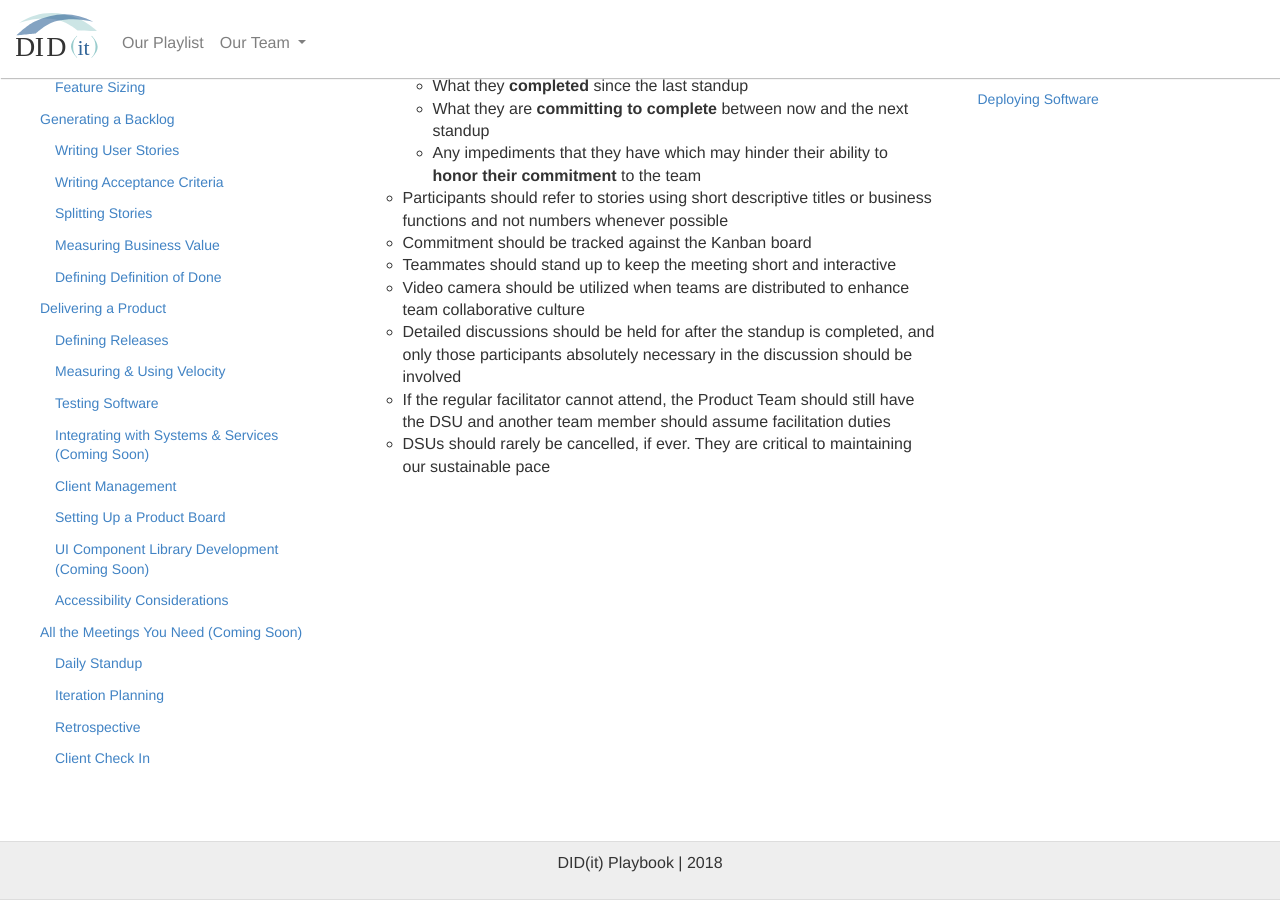
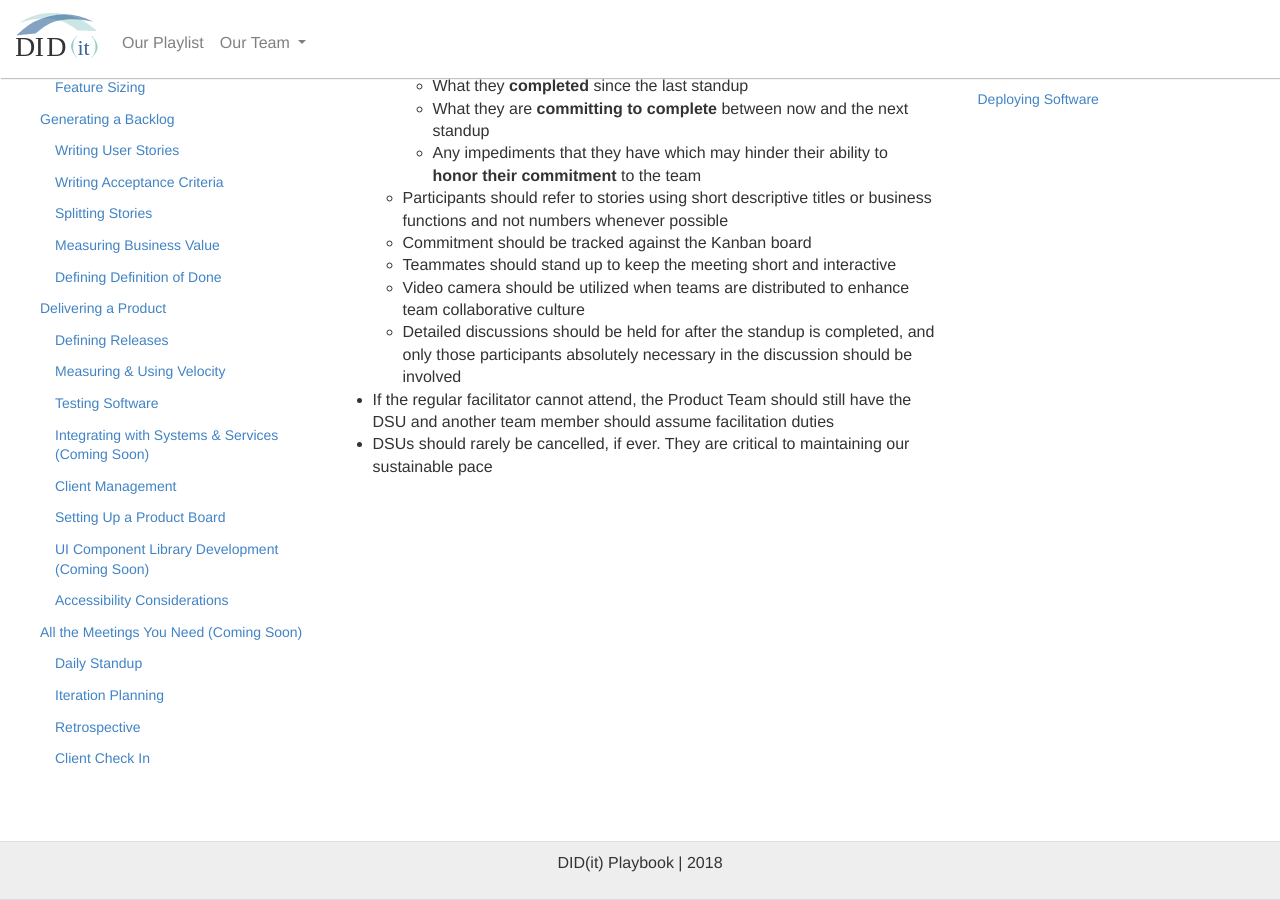
Before and after one commit to KnightPointSystems/kps_playbook, a Jekyll site: the page built from daily-standup.md, in a window 1280 px wide and 900 px high, scrolled down 944 px. Built offline with Jekyll 4.4.1, drawn with Linux system fonts in a browser that asks for light colours; nearby versions of some CDN libraries.

Commit message:
Update daily-standup.md

```diff
--- a/daily-standup.md
+++ b/daily-standup.md
@@ -72,10 +72,10 @@ permalink: /daily-standup/
             <li>Teammates should stand up to keep the meeting short and interactive</li>
             <li>Video camera should be utilized when teams are distributed to enhance team collaborative culture</li>
             <li>Detailed discussions should be held for after the standup is completed, and only those participants absolutely necessary in the discussion should be involved</li>
+	 </ul>
 	    <li>If the regular facilitator cannot attend, the Product Team should still have the DSU and another team member should assume facilitation duties</li>
 	    <li>DSUs should rarely be cancelled, if ever.  They are critical to maintaining our sustainable pace</li>
-        </ul>
-    </li>
+     </li>
 </ul>
     </div>
     <div class="col-md-3">
```
